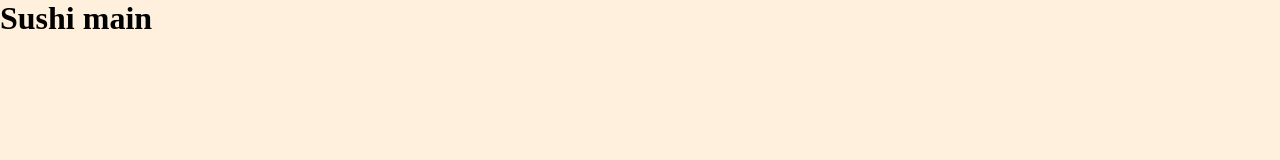
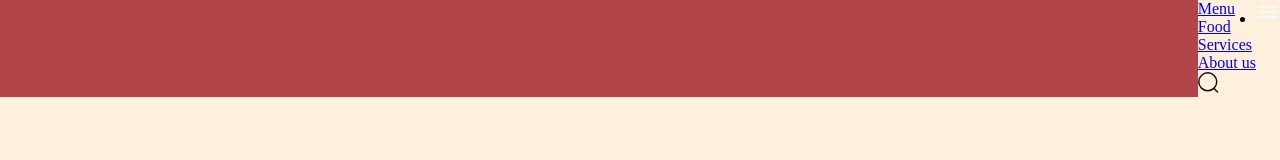
Before and after one commit to phiona-dev/sushi, a website built with Vite: page index.html in a window 1280 px wide. Built offline with nearby package versions, Linux system fonts and the light colour scheme.

Commit message:
header section

```diff
--- /dev/null
+++ b/css/sections/header.css
@@ -0,0 +1,24 @@
+.header__nav {
+    display: flex;
+    overflow: hidden;
+}
+
+.header__logo {
+    flex: 1;
+    display: flex;
+    position: relative;
+    padding: 20px
+}
+
+.header__logo-overlay {
+    position: absolute;
+    inset: 0;
+    width: 100%;
+    background-color: var(--primary-color);
+    z-index: 1;
+}
+
+.header__logo h4 {
+    padding-left: 30px;
+    color: #fff;
+}
--- a/css/style.css
+++ b/css/style.css
@@ -1,6 +1,8 @@
 @import url("https://fonts.googleapis.com/css2?family=Playfair+Display:wght@400;500;600;700;800;900&display=swap");
 @import url("https://fonts.googleapis.com/css2?family=Plus+Jakarta+Sans:wght@200;300;400;500;600;700;800&display=swap");
 
+
+@import url("sections/header.css");
 :root {
     --playfair-display: "Playfair Display", serif;
     --plus-jakarta-sans: "Plus Jakarta Sans", sans-serif;
--- a/index.html
+++ b/index.html
@@ -9,7 +9,27 @@
         <title>Sushiman</title>
     </head>
     <body>
-        <h1>Sushi main</h1>
+        <header>
+            <nav class="header__nav">
+                <div class="header__logo">
+                    <h4>Sushiman</h4>
+                    <div class="header__logo-overlay"></div>
+                </div>
+                <ul class="header__menu">
+                    <li><a href="#menu">Menu</a></li>
+                    <li><a href="#food">Food</a></li>
+                    <li><a href="#services">Services</a></li>
+                    <li><a href="#about-us">About us</a></li>
+                    <li>
+                        <img src="assets/search.svg" alt="search"/>
+                    </li>
+                </ul>
+
+                <ul class="header__menu-mobile">
+                    <li><img src="assets/menu.svg" alt="menu"/></li>
+                </ul>
+            </nav>
+        </header>
         <script src="js/script.js" type="module"></script>
     </body>
 </html>
```
